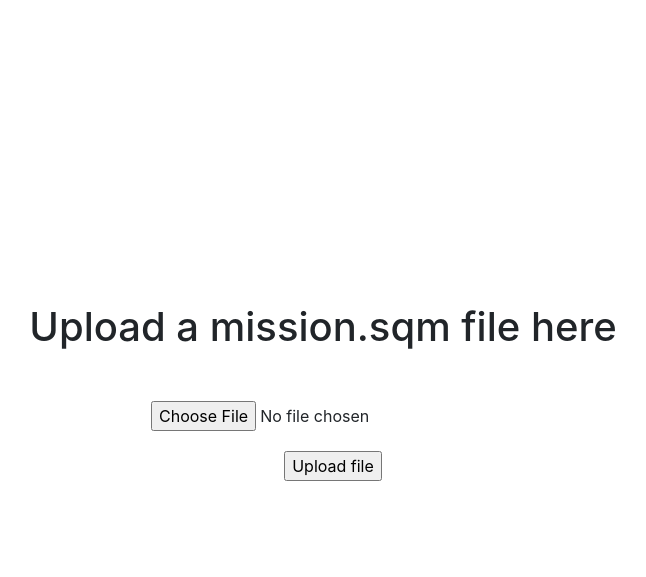
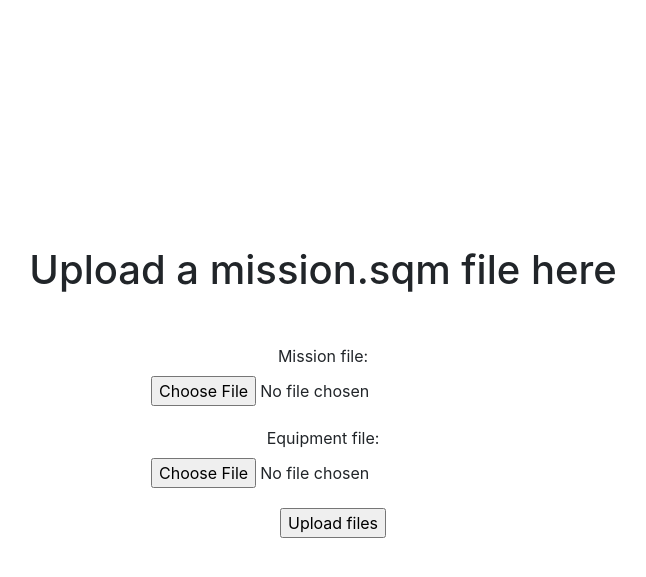
Before and after one commit to Esmeray6/Player-Inventory-Parser, a Flask app: page / in a window 1280 px wide. Shown: the top 577 px of the page, without its empty margins (317-963 px from the left). Run offline with Flask 3, Linux system fonts and the light colour scheme; parts of the project's set-up code (start-up, migrations or seed data) failed here and were passed over; some libraries are stand-ins or nearby versions.

Commit message:
Reformat the HTML and stage support for AET equipment script

```diff
--- a/static/index.css
+++ b/static/index.css
@@ -8,7 +8,7 @@ body {
     margin: 0;
 }
 
-#fileToUpload {
+input[type=file] {
     margin: 0 0 20px 0;
 }
 
--- a/templates/index.html
+++ b/templates/index.html
@@ -27,10 +27,13 @@
         enctype="multipart/form-data"
         class="d-flex flex-column justify-content-center align-items-center"
       >
-                <input type="file" name="fileToUpload" id="fileToUpload" />
+        <label for="fileToUpload">Mission file: </label>
+        <input type="file" name="missionFile" id="missionFile" />
+        <label for="equipmentFile">Equipment file: </label>
+        <input type="file" name="equipmentFile" id="equipmentFile" />
         <input
           type="submit"
-                    value="Upload file"
+          value="Upload files"
           name="submit"
           id="submitButton"
         />
```
Also changed, not shown: templates/error.html (indentation only). Lines whose indentation alone changed are shown as unchanged.
